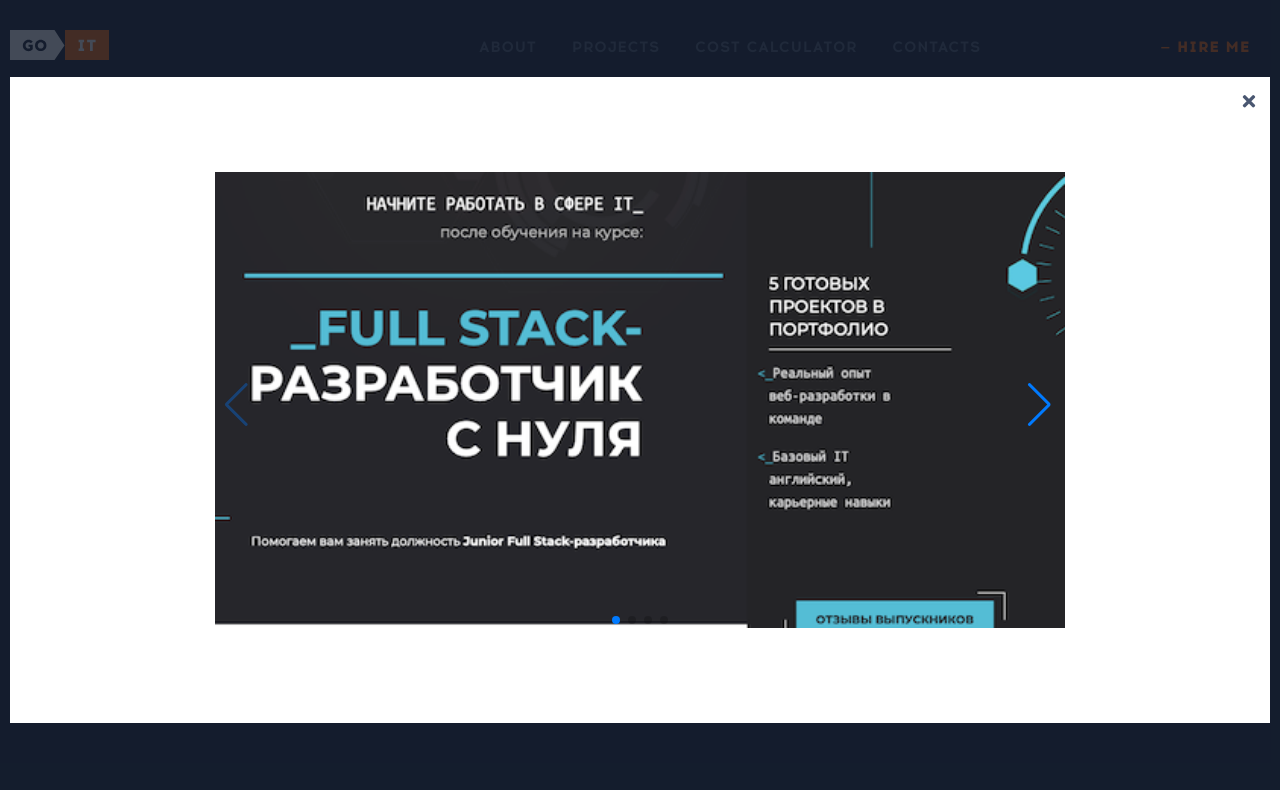
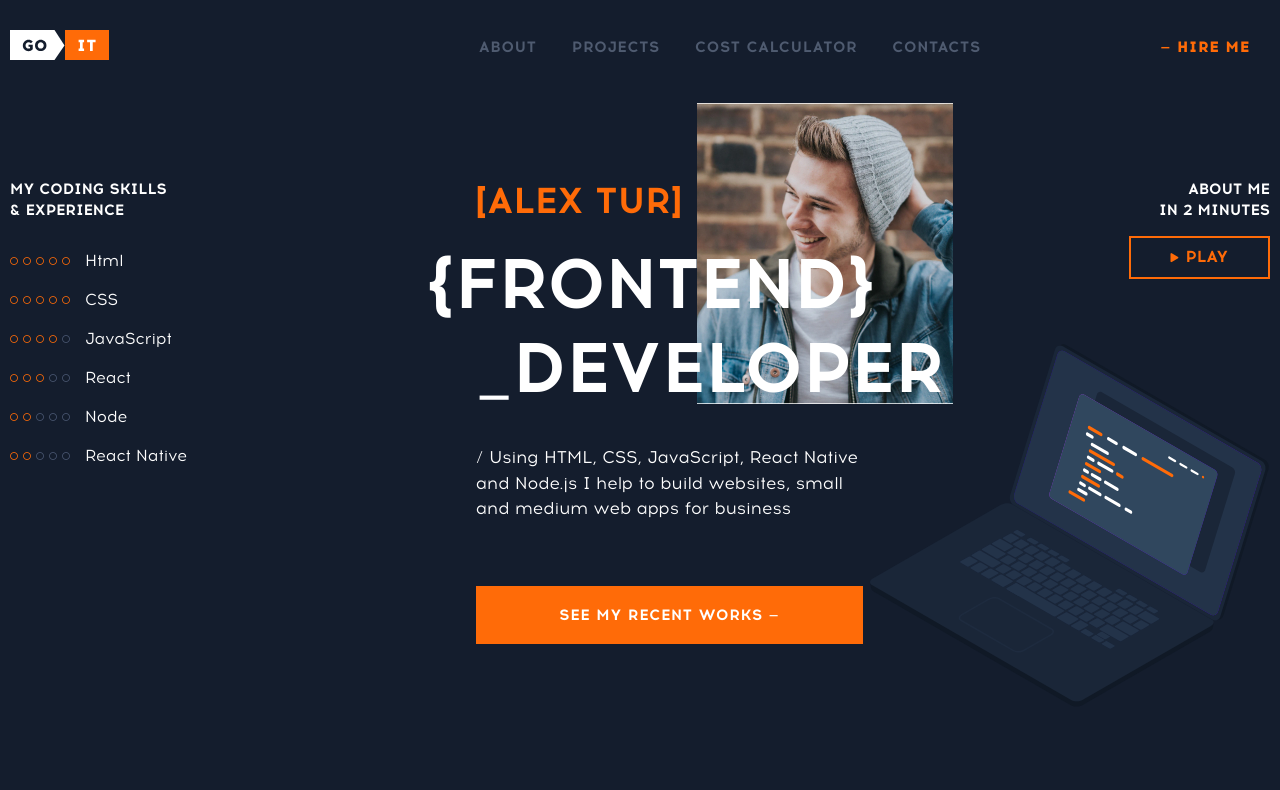
Before and after one commit to nadiia-nv/my-resume-test, a plain HTML site: page index.html in a window 1280 px wide. Shown: the top 790 px of the page. Drawn offline with Linux system fonts and the light colour scheme; files whose address does not match are found by name.

Commit message:
Change state of project modal

```diff
--- a/index.html
+++ b/index.html
@@ -496,7 +496,7 @@
 
       <!-- PERSONAL PROJECTS FULL STACK -->
 
-      <div class="modal project-modal modal-area-bgd modal-active" id="personal-project-full-stack" >
+      <div class="modal project-modal modal-area-bgd" id="personal-project-full-stack" >
         <div class="project-modal-container modal-area-content">
           <i class="fas fa-times modal-close-btn"></i>
 
```
